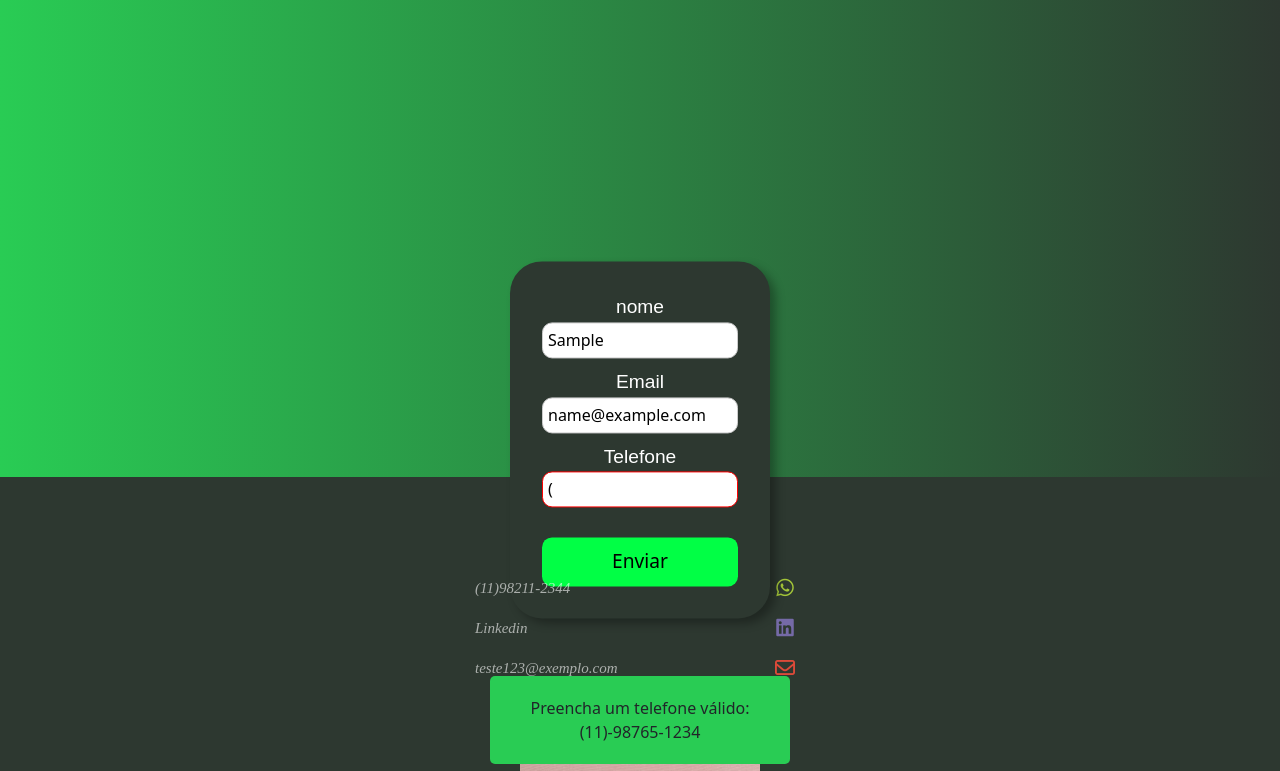
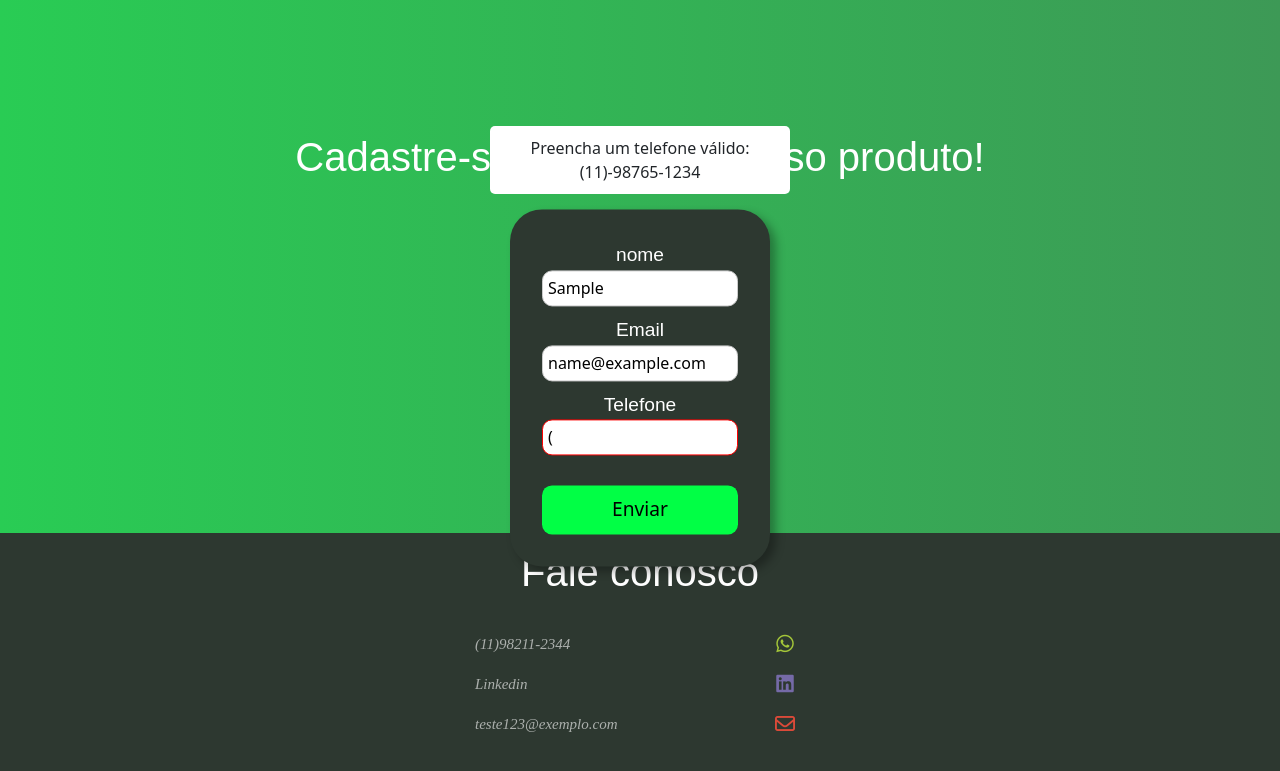
Before and after one commit to DanielDeveloperBR/SP-teste, a plain HTML site: page index.html in a window 1280 px wide. Both pictures are taken after typing "Sample", "name@example.com", "Sample" into the empty fields and a click on the button "Enviar". Shown: the top 771 px of the page. Drawn offline with nearby package versions, Linux system fonts and the light colour scheme; a web font is replaced by a local one.

Commit message:
Coloquei um h1 no formulario subi um pouco o form e coloquei backgroundColor

```diff
--- a/css/style.css
+++ b/css/style.css
@@ -24,7 +24,7 @@ body {
     font-weight: 700;
     font-style: normal;
     background-color: var(--background);
-    background-image: linear-gradient(90deg, var(--background), var(--secundary));
+    background-image: linear-gradient(90deg, var(--background), var(--navbar));
 
 }
 
@@ -118,14 +118,14 @@ h2 {
 #mensagem {
     position: absolute;
     display: none;
-    background-color: var(--background);
+    background-color: white;
     max-width: 300px;
     text-align: center;
     border-radius: 5px;
-    padding: 20px;
+    padding: 10px;
     width: 100%;
     left: 50%;
-    top: 90%;
+    top: 20%;
     transform: translate(-50%, -50%);
 }
 /* Formulário */
@@ -133,7 +133,7 @@ h2 {
     width: 100%;
     position: relative;
     left: 50%;
-    top: 50%;
+    top: 40%;
     transform: translate(-50%, -50%);
 }
 .formulario .container {
--- a/index.html
+++ b/index.html
@@ -28,6 +28,7 @@
     </div>
     <!-- Formulário de início -->
     <section class="formulario">
+        <h1 class="text-white">Cadastre-se e conheça nosso produto!</h1>
         <div class="container">
             <form action="" id="formTeste">
                 <label for="nome">nome</label>
```
